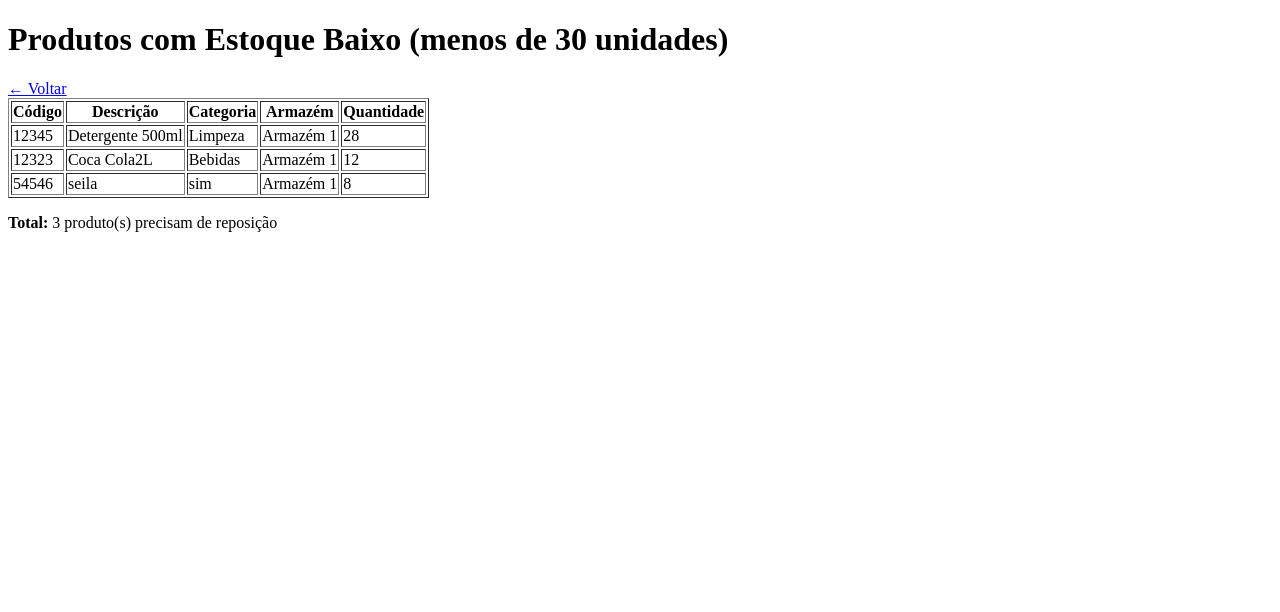
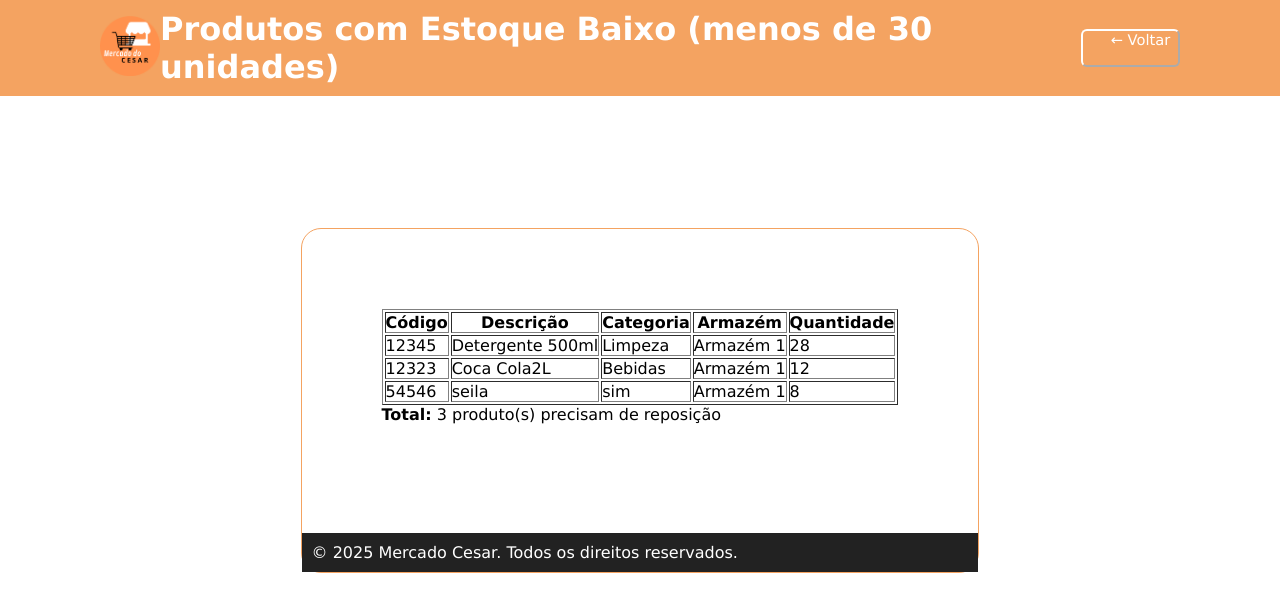
Before and after one commit to GabrielNFR/Mercado-Cesar, a Django app: page /estoque-baixo/ in a window 1280 px wide. Shown: the top 612 px of the page. Run offline with Django 5.2, Linux system fonts and the light colour scheme; a user stored in the database is signed in; data comes from the database, SQL or seed files in the repository; both versions use the stored data as it was after the commit.

Commit message:
Atualizada template de estoque_baixo

```diff
--- a/mercadocesar/templates/estoque_baixo.html
+++ b/mercadocesar/templates/estoque_baixo.html
@@ -1,14 +1,35 @@
 <!DOCTYPE html>
-<html>
+{% load static %}
+<html lang="pt-br">
 <head>
-    <title>Estoque Baixo</title>
+    <meta charset="UTF-8">
+    <meta name="viewport" content="width=device-width, initial-scale=1.0">
+
+    <!-- Isso aqui é pra pegar a fonte-->
+    <link rel="preconnect" href="https://fonts.googleapis.com">
+    <link rel="preconnect" href="https://fonts.gstatic.com" crossorigin>
+    <link href="https://fonts.googleapis.com/css2?family=Inter:ital,opsz,wght@0,14..32,100..900;1,14..32,100..900&display=swap" rel="stylesheet">
+
+    <!-- Isso aqui é pra ele pegar o css-->
+    <link rel="stylesheet" href="{% static 'css/testelogin.css' %}">
+
+    <title>Estoque-Baixo</title>
 </head>
 <body>
-    <h1>Produtos com Estoque Baixo (menos de 30 unidades)</h1>
+    <header>
+        <div class="logo">
+            <img src="{% static 'img/Mercado.png' %}" alt="Logo Mercado Cesar">
+        </div>
+        <h1>Produtos com Estoque Baixo (menos de 30 unidades)</h1>
+        <nav class="menu">
+            <button class="login.popup"> <a href="{% url 'home' %}" class="cadastro">← Voltar</a></button>
+        </nav>
+    </header>
 
-    <a href="{% url 'home' %}">← Voltar</a>
+    <main class="regis">
+        <div class="caixa">
 
-    {% if estoques %}
+ {% if estoques %}
         <table border="1">
             <tr>
                 <th>Código</th>
@@ -32,5 +53,12 @@
     {% else %}
         <p>Todos os produtos estão com estoque adequado!</p>
     {% endif %}
+    </div>
+    <br>
+    <footer>
+            &copy; 2025 Mercado Cesar. Todos os direitos reservados.
+    </footer>
+</div>
+</main>
 </body>
 </html>
```
Also changed, not shown: db.sqlite3.
